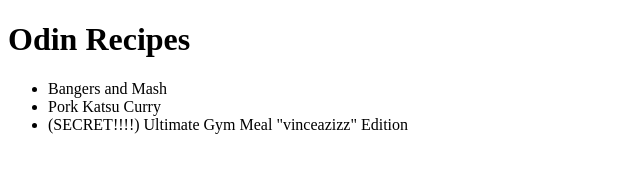
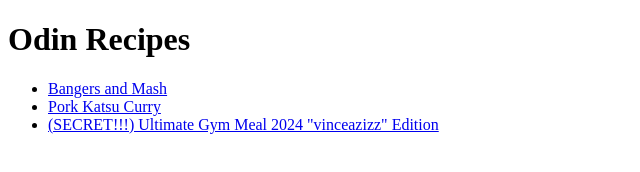
Before and after one commit to d1faunaenjoyer/sigma-recipes, a plain HTML site: page index.html in a window 1280 px wide. Shown: the whole page, without its empty margins (0-640 px from the left). Drawn offline with Linux system fonts and the light colour scheme.

Commit message:
Links in index.html finally redirect the user to the corresponding recipe. Turns out that I was a blithering idiot.

```diff
--- a/index.html
+++ b/index.html
@@ -9,9 +9,9 @@
   <body>
     <h1>Odin Recipes</h1>
     <ul>
-        <li><a href="recipes/bangers.html" rel="noopener noreferrer"></a>Bangers and Mash</li>
-        <li><a href="recipes/pkatsucurry.html" rel="noopener noreferrer"></a>Pork Katsu Curry</li>
-        <li><a href="recipes/crimeagainsthumanity.html" rel="noopener noreferrer"></a>(SECRET!!!!) Ultimate Gym Meal "vinceazizz" Edition</li>
+      <li><a href="recipes/bangers.html">Bangers and Mash</a></li>
+      <li><a href="recipes/pkatsucurry.html">Pork Katsu Curry</a></li>
+      <li><a href="recipes/crimeagainsthumanity.html">(SECRET!!!) Ultimate Gym Meal 2024 "vinceazizz" Edition</a></li>
     </ul>
   </body>
 </html>
```
